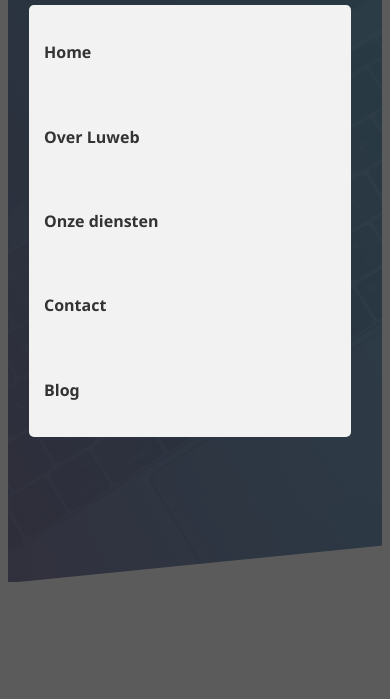
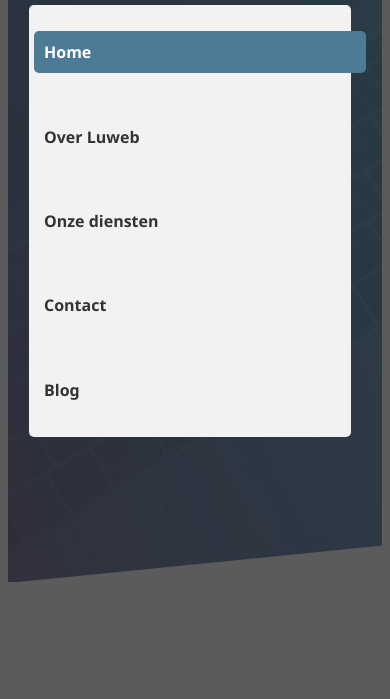
Before and after one commit to derozan10/gatsby-luweb, a Gatsby site: page / in a window 390 px wide. Both pictures are taken after a click on the button "menu". Shown: the part 96-795 px from the top of the page. Built offline with nearby package versions, Linux system fonts and the light colour scheme; Gatsby itself is replaced by a stand-in of ours.

Commit message:
activelink styling on mobile

```diff
--- a/src/components/Navbar.js
+++ b/src/components/Navbar.js
@@ -22,7 +22,7 @@
       margin: 0;
       list-style: none;
       display: flex;
-      align-items: center;
+      align-items: stretch;
       justify-content: space-between;
       width: 60vw;
       @media (max-width: 576px) {
@@ -52,7 +52,6 @@
       position: fixed;
       flex-direction: column;
       justify-content: space-around;
-      align-items: flex-start;
       margin-top: 50px;
       height: 50vh;
       padding: 5px;
@@ -70,6 +69,13 @@
       }
       ::before {
         opacity: 1;
+      }
+      a.activeLink {
+        color: #fff;
+      }
+      a.activeLink li {
+        background-color: #4D7A95;
+        border-radius: 5px;
       }
     }
     ul li {
@@ -136,21 +142,31 @@
               this.setState({ menuOpen: !this.state.menuOpen })
             }}>menu</button>
             <ul>
+              <Link to="/" exact activeClassName="activeLink">
                 <li>
-                <Link to="/" exact activeClassName="activeLink">Home</Link>
+                  Home
                 </li>
+              </Link>
+              <Link to="/over" activeClassName="activeLink">
                 <li>
-                <Link to="/over" activeClassName="activeLink">Over Luweb</Link>
+                  Over Luweb
               </li>
+              </Link>
+              <Link to="/diensten" activeClassName="activeLink">
                 <li>
-                <Link to="/diensten" activeClassName="activeLink">Onze diensten</Link>
+                  Onze diensten
               </li>
+              </Link>
+              <Link to="/contact" activeClassName="activeLink">
                 <li>
-                <Link to="/contact" activeClassName="activeLink">Contact</Link>
+                  Contact
               </li>
+              </Link>
+              <Link to="/blog" activeClassName="activeLink">
                 <li>
-                <Link to="/blog" activeClassName="activeLink">Blog</Link>
+                  Blog
               </li>
+              </Link>
             </ul>
           </div>
         </StyledNavContainer >
```
Lines whose indentation alone changed are shown as unchanged.
